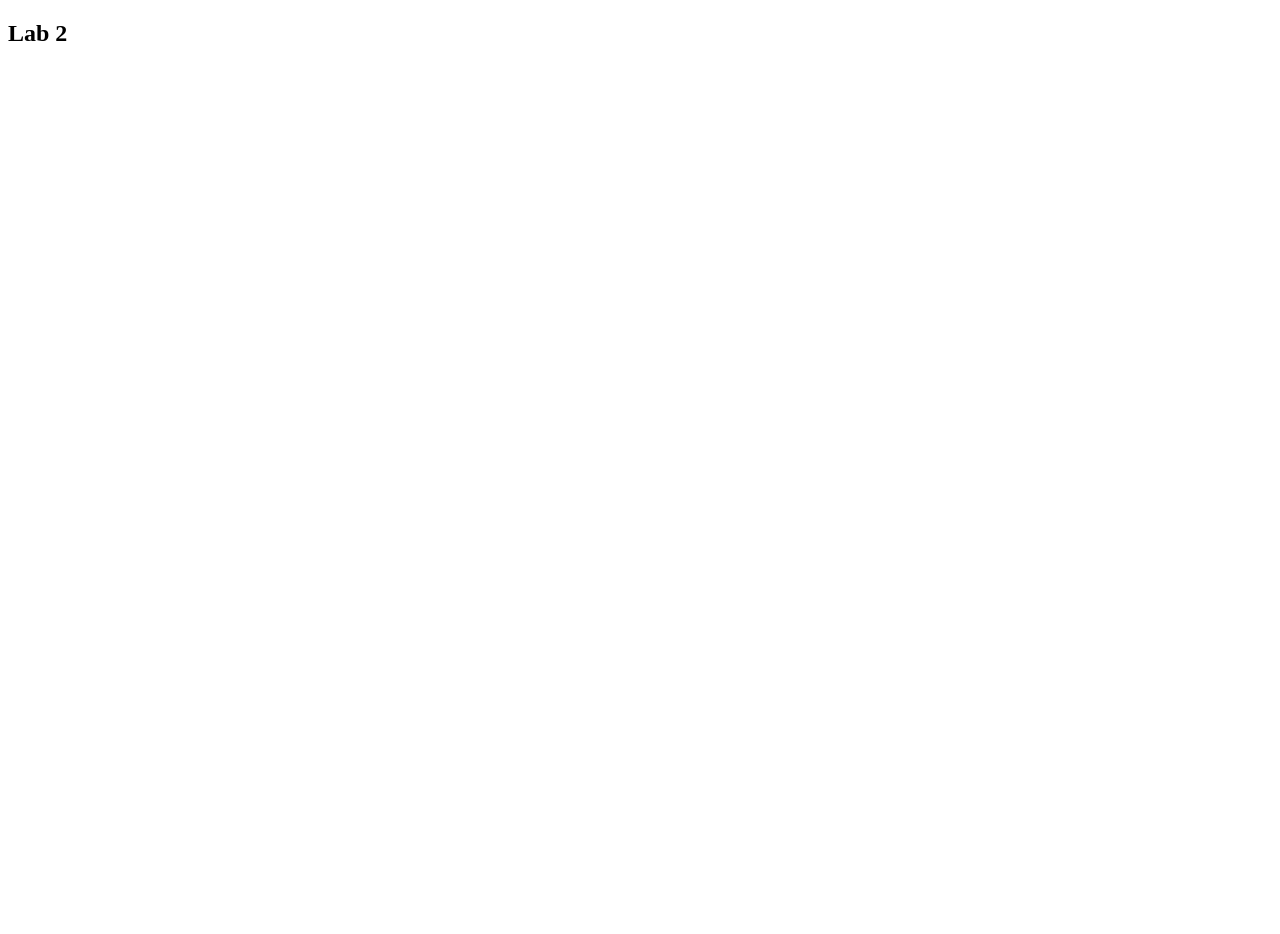
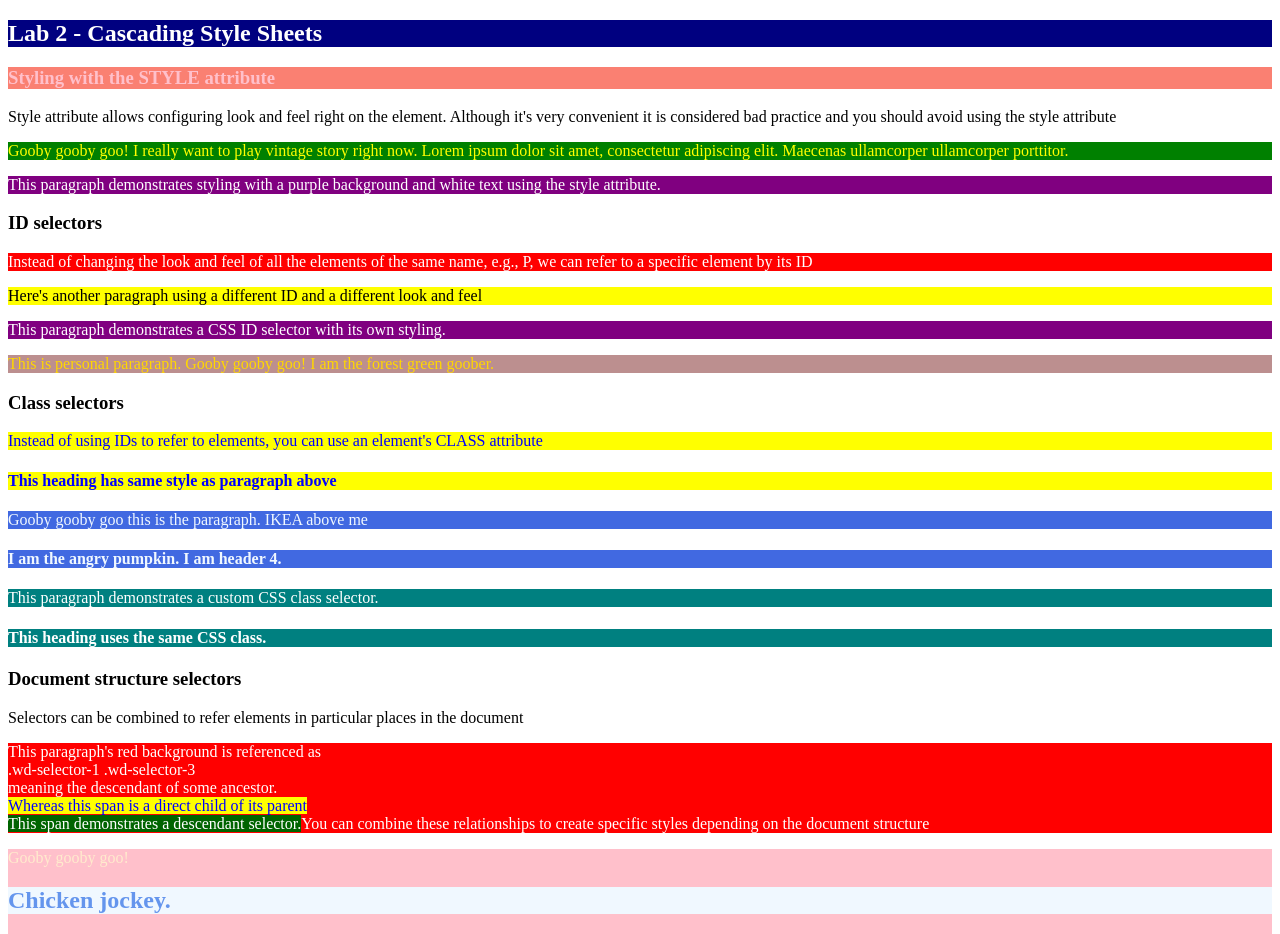
Before and after one commit to Yuwui4/webdev-client, a Next.js app: page /labs/lab2 in a window 1280 px wide. Shown: the top 934 px of the page. Before the commit the page ends 800 px from the top, so only its background shows below. Built offline with nearby package versions, Linux system fonts and the light colour scheme.

Commit message:
Lab 2: 2.1.1 to 2.1.5

```diff
--- /dev/null
+++ b/app/labs/lab2/index.css
@@ -0,0 +1,81 @@
+/* p {
+  background-color: green;
+  color: white;
+} */
+
+/*
+1. p#my-id → a paragraph with that ID.
+2. p #my-id → an element with that ID inside a paragraph.
+3. #wd-lab2 h3 → an h3 inside the element with ID wd-lab2. */
+
+/* tag second lets any p with tag have it */
+p#wd-id-selector-1 {
+  background-color: red;
+  color: white;
+}
+
+p#wd-id-selector-2 {
+  background-color: yellow;
+  color: black;
+}
+
+p#wd-ai-id-selector {
+  background-color: purple;
+  color: white;
+}
+
+p#wd-id-selector-3 {
+    background-color: rosybrown;
+    color: gold;
+}
+
+/* tag first to keep rules inside of the tage */
+#wd-lab2 h3 {
+    background-color: salmon;
+    color: pink;
+}
+
+#wd-lab2 h2 {
+  background-color: navy;
+  color: white;
+}
+
+.wd-class-selector {
+  background-color: yellow;
+  color: blue;
+}
+
+.wd-your-class {
+    background-color: royalblue;
+    color:aliceblue
+}
+
+.wd-ai-class-selector {
+  background-color: teal;
+  color: white;
+}
+
+.wd-selector-1 .wd-selector-3 {
+  background-color: red;
+  color: white;
+}
+
+.wd-selector-2 > .wd-selector-3 > .wd-selector-4 {
+  background-color: yellow;
+  color: blue;
+}
+
+.wd-selector-1 .wd-selector-mine-3 {
+  background-color: pink;
+  color: blanchedalmond;
+}
+
+.wd-selector-2 > .wd-selector-mine-3 > .wd-selector-mine-4 {
+  background-color: aliceblue;
+  color: cornflowerblue;
+}
+
+.wd-selector-1 .wd-ai-selector-5 {
+  background-color: darkgreen;
+  color: white;
+}
--- a/app/labs/lab2/page.tsx
+++ b/app/labs/lab2/page.tsx
@@ -1,5 +1,109 @@
+import "./index.css";
+
 export default function Lab2() {
   return (
-    <h2>Lab 2</h2>
+    <div>
+
+      <div id="wd-lab2">
+        <h2>Lab 2 - Cascading Style Sheets</h2>
+        <h3>Styling with the STYLE attribute</h3>
+        <p>
+          Style attribute allows configuring look and feel right on the
+          element. Although it&apos;s very convenient it is considered bad
+          practice and you should avoid using the style attribute
+        </p>
+        <p style={{ backgroundColor: "green", color: "yellow" }}>
+          Gooby gooby goo! I really want to play vintage story right now.
+          Lorem ipsum dolor sit amet, consectetur adipiscing elit.
+          Maecenas ullamcorper ullamcorper porttitor.
+        </p>
+        {/* AI part*/}
+        <p
+          id="wd-ai-style-attr"
+          style={{ backgroundColor: "purple", color: "white" }}
+        >
+          This paragraph demonstrates styling with a purple background and white text using the style attribute.
+        </p>
+      </div>
+
+      <div id="wd-css-id-selectors">
+        <h3>ID selectors</h3>
+        <p id="wd-id-selector-1">
+          Instead of changing the look and feel of all the
+          elements of the same name, e.g., P, we can refer to a
+          specific element by its ID
+        </p>
+        <p id="wd-id-selector-2">
+          Here&apos;s another paragraph using a different ID and a
+          different look and feel
+        </p>
+        <p id="wd-ai-id-selector">
+          This paragraph demonstrates a CSS ID selector with its own styling.
+        </p>
+        <p id="wd-id-selector-3">
+          This is personal paragraph. Gooby gooby goo! I am the forest
+          green goober.
+        </p>
+      </div>
+
+      <div id="wd-css-class-selectors">
+        <h3>Class selectors</h3>
+        <p className="wd-class-selector">
+          Instead of using IDs to refer to elements, you can use an
+          element&apos;s CLASS attribute
+        </p>
+        <h4 className="wd-class-selector">
+          This heading has same style as paragraph above
+        </h4>
+        <p className="wd-your-class">
+          Gooby gooby goo this is the paragraph. IKEA above me
+        </p>
+        <h4 className="wd-your-class">
+          I am the angry pumpkin. I am header 4.
+        </h4>
+        <p className="wd-ai-class-selector">
+          This paragraph demonstrates a custom CSS class selector.
+        </p>
+
+        <h4 className="wd-ai-class-selector">
+          This heading uses the same CSS class.
+        </h4>
+
+        <div id="wd-css-document-structure">
+          <div className="wd-selector-1">
+            <h3>Document structure selectors</h3>
+            <div className="wd-selector-2">
+              Selectors can be combined to refer elements in particular
+              places in the document
+              <p className="wd-selector-3">
+                This paragraph&apos;s red background is referenced as
+                <br />
+                .wd-selector-1 .wd-selector-3
+                <br />
+                meaning the descendant of some ancestor.
+                <br />
+                <span className="wd-selector-4">
+                  Whereas this span is a direct child of its parent
+                </span>
+                <br />
+                <span className="wd-ai-selector-5">
+                  This span demonstrates a descendant selector.
+                </span>
+                You can combine these relationships to create specific
+                styles depending on the document structure
+              </p>
+              <p className="wd-selector-mine-3">
+                Gooby gooby goo!
+                <h2 className="wd-selector-mine-4">
+                  Chicken jockey.
+                </h2>
+                California girls, we're unforgettable!!
+              </p>
+            </div>
+          </div>
+        </div>
+
+      </div>
+    </div>
   );
 }
```
